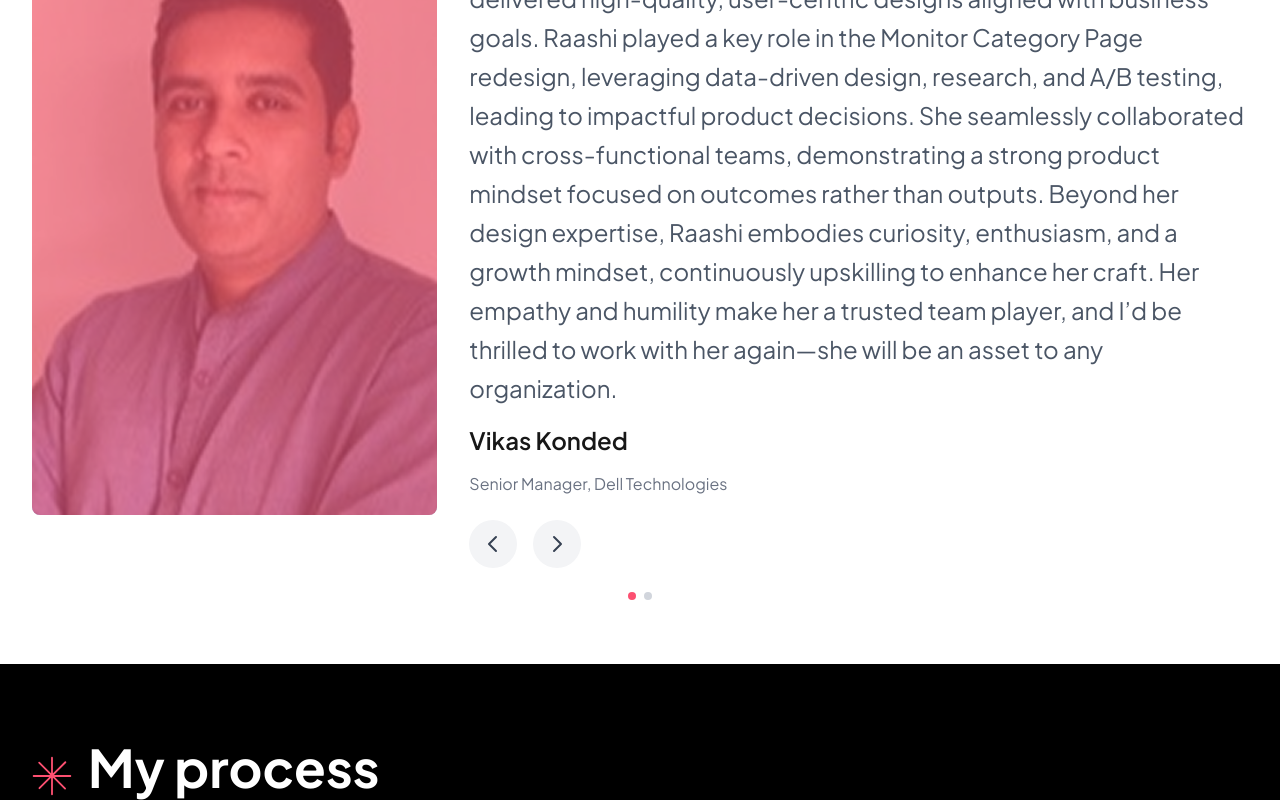
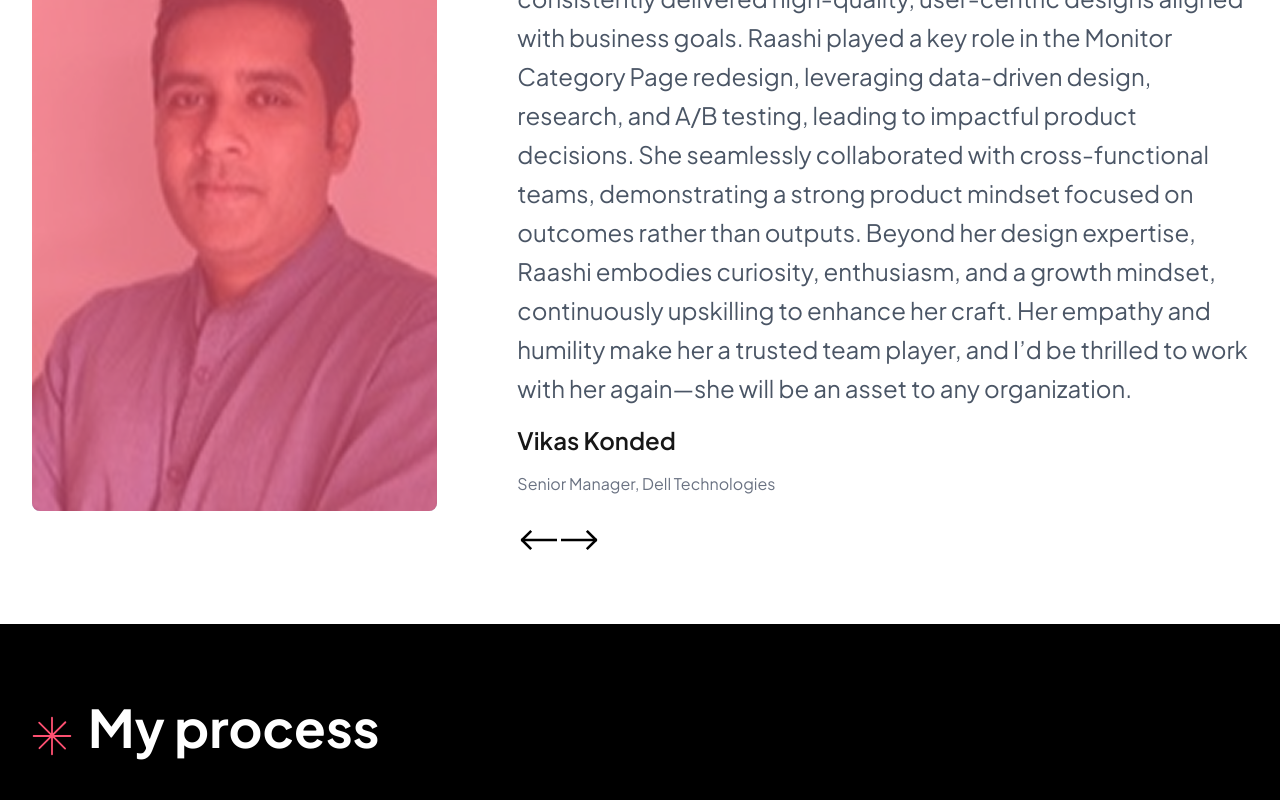
Before and after one commit to Dev-eloperr/next-folio, a Next.js app: page / in a window 1280 px wide. Shown: the part 4874-5674 px from the top of the page. Built offline with nearby package versions, Linux system fonts and the light colour scheme.

Commit message:
carousel icon svg

```diff
--- a/src/components/Carousel.tsx
+++ b/src/components/Carousel.tsx
@@ -3,6 +3,39 @@
 import { StaticImageData } from "next/image";
 import Image from "next/image";
 import { useState } from "react";
+
+const ArrowIcon = ({ direction }: { direction: "left" | "right" }) => {
+    // mirror if left
+    const transform = direction === "left" ? "" : "rotate(180deg)";
+    return (
+      <svg
+        className="w-10 h-10 text-gray-700 transform"
+        style={{ transform }}
+        fill="none"
+        stroke="black"
+        viewBox="0 0 24 24"
+        aria-hidden="true"
+      >
+          <>
+            {/* extra-long tail from the right, ending just before tip (x≈8) */}
+            <path
+              strokeLinecap="square"
+              strokeLinejoin="round"
+              strokeWidth={1.5}
+              d="M28 12H3.2"
+            />
+            {/* arrowhead */}
+            <path
+              strokeLinecap="square"
+              strokeLinejoin="round"
+              strokeWidth={1.5}
+              d="M8 17l-5-5 5-5"
+            />
+          </>
+      </svg>
+    );
+  };
+
 
 export default function Carousel({ data }: { data:
     {
@@ -60,27 +93,23 @@ export default function Carousel({ data }: { data:
                 {/* Navigation arrows for mobile */}
                 <button
                     onClick={goToPrevious}
-                    className="absolute left-2 top-1/2 -translate-y-1/2 p-2 rounded-full bg-white/80 hover:bg-white shadow-md transition-colors"
+                    className="absolute left-2 top-1/2 -translate-y-1/2 p-2  bg-white/80 hover:bg-white shadow-md transition-colors"
                     aria-label="Previous item"
                 >
-                    <svg className="w-5 h-5 text-gray-700" fill="none" stroke="currentColor" viewBox="0 0 24 24">
-                        <path strokeLinecap="round" strokeLinejoin="round" strokeWidth={2} d="M15 19l-7-7 7-7" />
-                    </svg>
+                    <ArrowIcon direction="left" />
                 </button>
 
                 <button
                     onClick={goToNext}
-                    className="absolute right-2 top-1/2 -translate-y-1/2 p-2 rounded-full bg-white/80 hover:bg-white shadow-md transition-colors"
+                    className="absolute right-2 top-1/2 -translate-y-1/2 p-2  bg-white/80 hover:bg-white shadow-md transition-colors"
                     aria-label="Next item"
                 >
-                    <svg className="w-5 h-5 text-gray-700" fill="none" stroke="currentColor" viewBox="0 0 24 24">
-                        <path strokeLinecap="round" strokeLinejoin="round" strokeWidth={2} d="M9 5l7 7-7 7" />
-                    </svg>
+                    <ArrowIcon direction="right" />
                 </button>
             </div>
 
             {/* Desktop Layout (>= md): Side by side */}
-            <div className="hidden md:flex md:gap-8 md:items-center">
+            <div className="hidden md:flex md:gap-20 md:items-center">
                 {/* Left side: Image */}
                 <div className="relative w-1/3 flex-shrink-0 h-150">
                     <Image
@@ -104,32 +133,28 @@ export default function Carousel({ data }: { data:
                     </div>
 
                     {/* Navigation arrows */}
-                    <div className="flex gap-4">
+                    <div className="flex gap-1">
                         <button
                             onClick={goToPrevious}
-                            className="p-3 rounded-full bg-gray-100 hover:bg-gray-200 transition-colors"
+                            className="hover:cursor-pointer"
                             aria-label="Previous item"
                         >
-                            <svg className="w-6 h-6 text-gray-700" fill="none" stroke="currentColor" viewBox="0 0 24 24">
-                                <path strokeLinecap="round" strokeLinejoin="round" strokeWidth={2} d="M15 19l-7-7 7-7" />
-                            </svg>
+                            <ArrowIcon direction="left" />
                         </button>
 
                         <button
                             onClick={goToNext}
-                            className="p-3 rounded-full bg-gray-100 hover:bg-gray-200 transition-colors"
+                            className="hover:cursor-pointer"
                             aria-label="Next item"
                         >
-                            <svg className="w-6 h-6 text-gray-700" fill="none" stroke="currentColor" viewBox="0 0 24 24">
-                                <path strokeLinecap="round" strokeLinejoin="round" strokeWidth={2} d="M9 5l7 7-7 7" />
-                            </svg>
+                            <ArrowIcon direction="right" />
                         </button>
                     </div>
                 </div>
             </div>
 
             {/* Dots indicator */}
-            <div className="flex justify-center mt-6 space-x-2">
+            {/* <div className="flex justify-center mt-6 space-x-2">
                 {data.map((_, index) => (
                     <button
                         key={index}
@@ -142,7 +167,7 @@ export default function Carousel({ data }: { data:
                         aria-label={`Go to item ${index + 1}`}
                     />
                 ))}
-            </div>
+            </div> */}
         </div>
     );
 }
```
